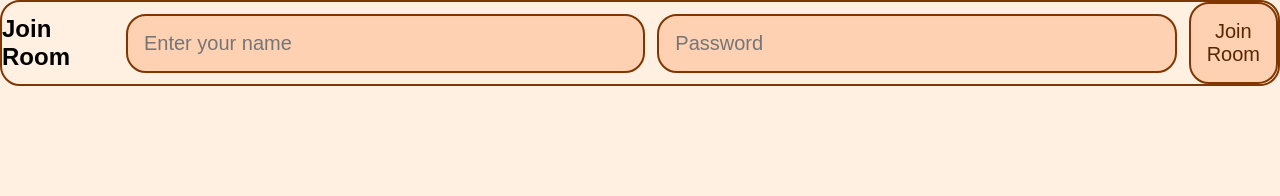
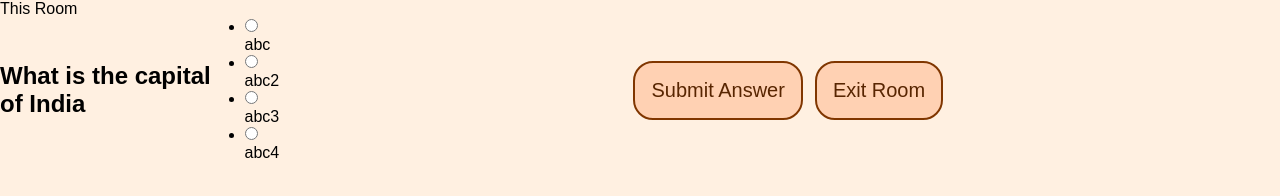
Before and after one commit to OmkarSonawane1230/Quiz-Royale, a website: page pages/room.html in a window 1280 px wide. Drawn offline with Linux system fonts and the light colour scheme.

Commit message:
new file:   pages/joinroom.html 	modified:   pages/room.html 	new file:   pages/styles/room.css 	modified:   server.js

```diff
--- a/pages/room.html
+++ b/pages/room.html
@@ -5,22 +5,50 @@
     <meta name="viewport" content="width=device-width, initial-scale=1.0">
     <link rel="stylesheet" href="styles/style.css">
     <link rel="stylesheet" href="styles/media-query.css">
+    <link rel="stylesheet" href="styles/room.css">
     <title>Quiz Royale</title>
 </head>
 <body>
+    <div class="container">
+        This Room
+        <!-- MCQ answers template -->
+        <form action="/room" class="flex-container form-room" method="POST">
 
-    <div class="form-container flex-container br-1">
-        <h2>Join Room</h2>
-        <form action="/join-room" class="flex-container form-room" method="POST">
-            <input type="text" id="name" name="name" class="br-2 input-ele input-parm" required placeholder="Enter your name">
+            <h2 id="question">What is the capital of India</h2>
+            <div class="multiple-choice">
+                <ul>
+                    <li>
+                        <input type="radio" name="mcq-answer">
+                        <span id="option1">abc</span>
+                    </li>
 
-            <input type="text" id="password" name="password" class="br-2 input-ele input-parm" required placeholder="Password">
+                    <li>
+                        <input type="radio" name="mcq-answer">
+                        <span id="option2">abc2</span>
+                    </li>
 
-            <button type="submit" id="submit" class="br-2 input-ele input-parm">Join Room</button>
+                    <li>
+                        <input type="radio" name="mcq-answer">
+                        <span id="option3">abc3</span>
+                    </li>
+
+                    <li>
+                        <input type="radio" name="mcq-answer">
+                        <span id="option3">abc4</span>
+                    </li>
+                </ul>
+            </div>
+
+
+            <div class="flex-container">
+                <button type="submit" id="submit" class="br-2 input-ele input-parm">Submit Answer</button>
+                <button type="button" id="exit" class="br-2 input-ele input-parm">Exit Room</button>
+            </div>
         </form>
+
     </div>
 
     <!-- script files -->
-    <script src="scripts/script.js" defer></script>
+    <script src="scripts/room.js" defer></script>
 </body>
 </html>
--- /dev/null
+++ b/pages/styles/room.css
@@ -0,0 +1,4 @@
+/* .container {
+
+    color: var(--main-text-color);
+} */
--- a/server.js
+++ b/server.js
@@ -32,6 +32,10 @@ app.get('/index', (req, res) => {
 
 app.get('/createroom', (req, res) => {
     res.sendFile(path.join(__dirname, '/pages/createroom.html'));
+})
+
+app.get('/joinroom', (req, res) => {
+    res.sendFile(path.join(__dirname, '/pages/joinroom.html'));
 })
 
 app.get('/room/:roomId', (req, res) => {
```
Also changed, not shown: pages/joinroom.html (added, +26 -0 lines).
